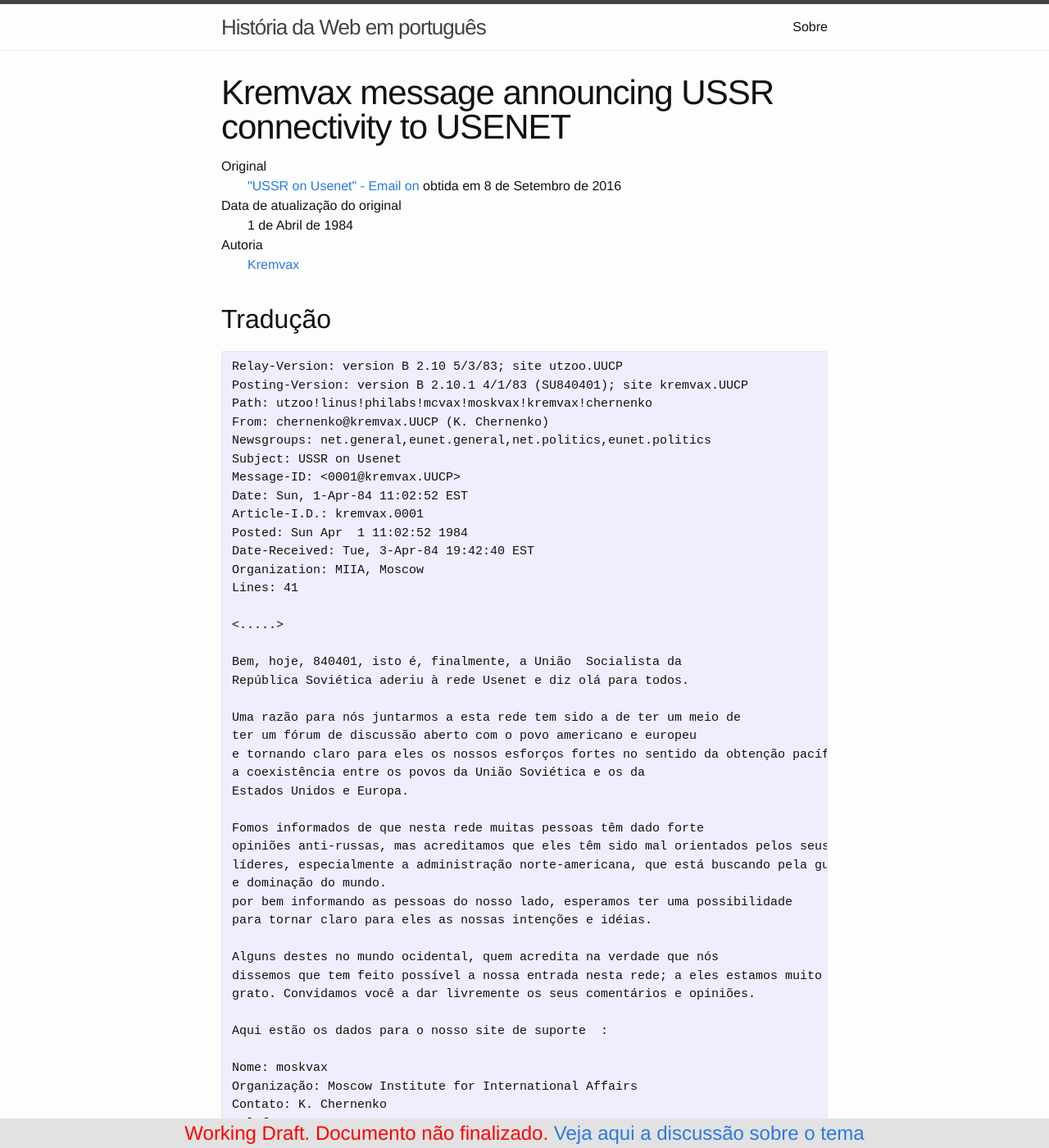
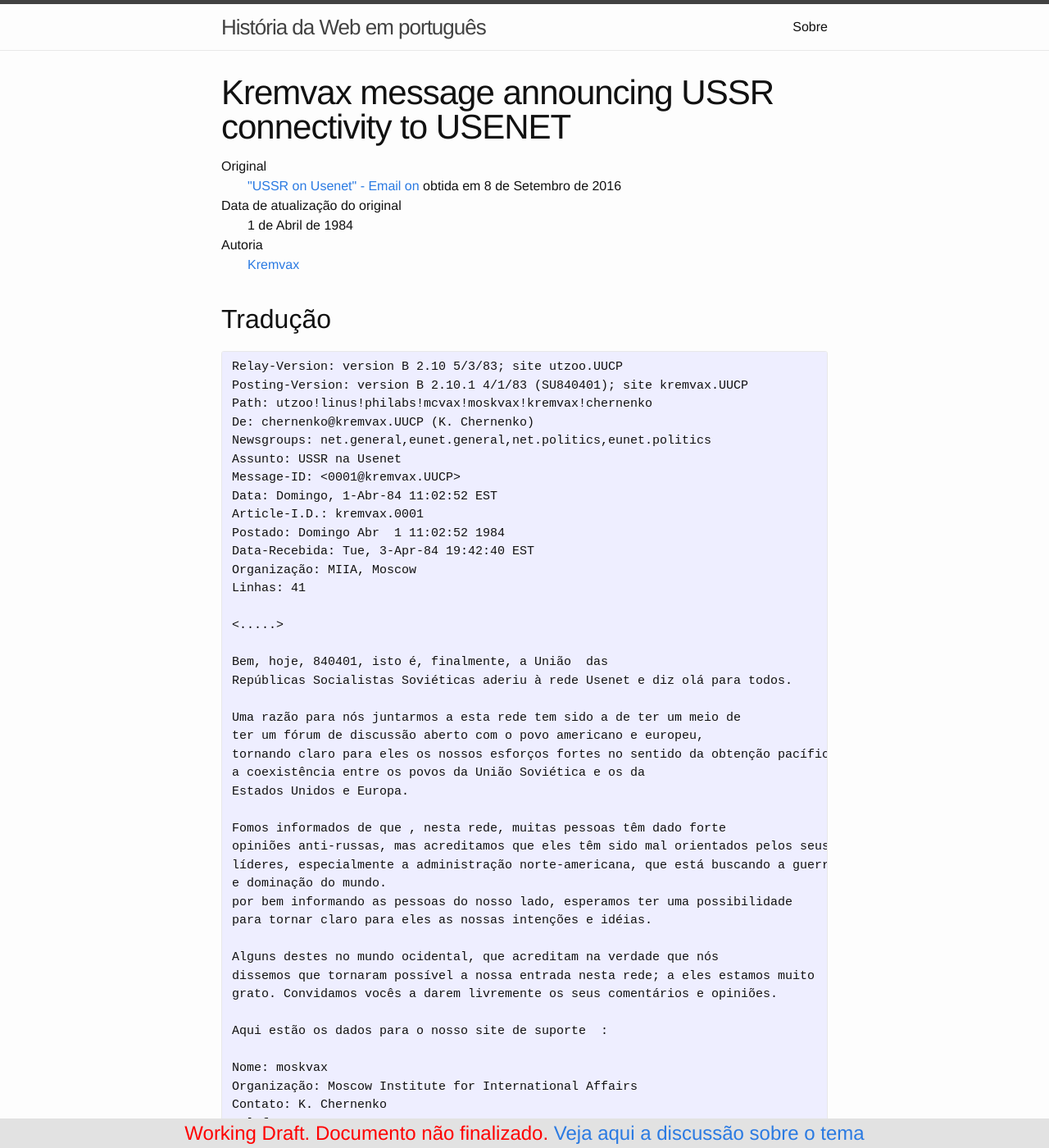
Before and after one commit to webiwg/historia-web-pt, a Jekyll site: the page built from registros/email/1984-04-01_kremvax-anuncia-conectividade-da-urss-para-usenet/index.md, in a window 1280 px wide and 1400 px high. Shown: the whole window at 82% size. Built offline with Jekyll 4.4.1, drawn with Linux system fonts in a browser that asks for light colours; some of the changed text lies outside the part shown.

Commit message:
#16: Revisão concluída, arrumado erros sintáticos

```diff
--- a/registros/email/1984-04-01_kremvax-anuncia-conectividade-da-urss-para-usenet/index.md
+++ b/registros/email/1984-04-01_kremvax-anuncia-conectividade-da-urss-para-usenet/index.md
@@ -34,38 +34,38 @@ discussion: https://github.com/webiwg/historia-web-pt/issues/16
 Relay-Version: version B 2.10 5/3/83; site utzoo.UUCP
 Posting-Version: version B 2.10.1 4/1/83 (SU840401); site kremvax.UUCP
 Path: utzoo!linus!philabs!mcvax!moskvax!kremvax!chernenko
-From: chernenko@kremvax.UUCP (K. Chernenko)
+De: chernenko@kremvax.UUCP (K. Chernenko)
 Newsgroups: net.general,eunet.general,net.politics,eunet.politics
-Subject: USSR on Usenet
+Assunto: USSR na Usenet
 Message-ID: <0001@kremvax.UUCP>
-Date: Sun, 1-Apr-84 11:02:52 EST
+Data: Domingo, 1-Abr-84 11:02:52 EST
 Article-I.D.: kremvax.0001
-Posted: Sun Apr  1 11:02:52 1984
-Date-Received: Tue, 3-Apr-84 19:42:40 EST
-Organization: MIIA, Moscow
-Lines: 41
+Postado: Domingo Abr  1 11:02:52 1984
+Data-Recebida: Tue, 3-Apr-84 19:42:40 EST
+Organização: MIIA, Moscow
+Linhas: 41
 
 <.....>
 
-Bem, hoje, 840401, isto é, finalmente, a União  Socialista da
-República Soviética aderiu à rede Usenet e diz olá para todos.
+Bem, hoje, 840401, isto é, finalmente, a União  das
+Repúblicas Socialistas Soviéticas aderiu à rede Usenet e diz olá para todos.
 
 Uma razão para nós juntarmos a esta rede tem sido a de ter um meio de
-ter um fórum de discussão aberto com o povo americano e europeu
-e tornando claro para eles os nossos esforços fortes no sentido da obtenção pacífica
+ter um fórum de discussão aberto com o povo americano e europeu,
+tornando claro para eles os nossos esforços fortes no sentido da obtenção pacífica
 a coexistência entre os povos da União Soviética e os da
 Estados Unidos e Europa.
 
-Fomos informados de que nesta rede muitas pessoas têm dado forte
+Fomos informados de que , nesta rede, muitas pessoas têm dado forte
 opiniões anti-russas, mas acreditamos que eles têm sido mal orientados pelos seus
-líderes, especialmente a administração norte-americana, que está buscando pela guerra
+líderes, especialmente a administração norte-americana, que está buscando a guerra
 e dominação do mundo.
 por bem informando as pessoas do nosso lado, esperamos ter uma possibilidade
 para tornar claro para eles as nossas intenções e idéias.
 
-Alguns destes no mundo ocidental, quem acredita na verdade que nós
-dissemos que tem feito possível a nossa entrada nesta rede; a eles estamos muito
-grato. Convidamos você a dar livremente os seus comentários e opiniões.
+Alguns destes no mundo ocidental, que acreditam na verdade que nós
+dissemos que tornaram possível a nossa entrada nesta rede; a eles estamos muito
+grato. Convidamos vocês a darem livremente os seus comentários e opiniões.
 
 Aqui estão os dados para o nosso site de suporte  :
 
```
Also changed, not shown: other parts of registros/email/1984-04-01_kremvax-anuncia-conectividade-da-urss-para-usenet/index.md (+1 -1 lines).
